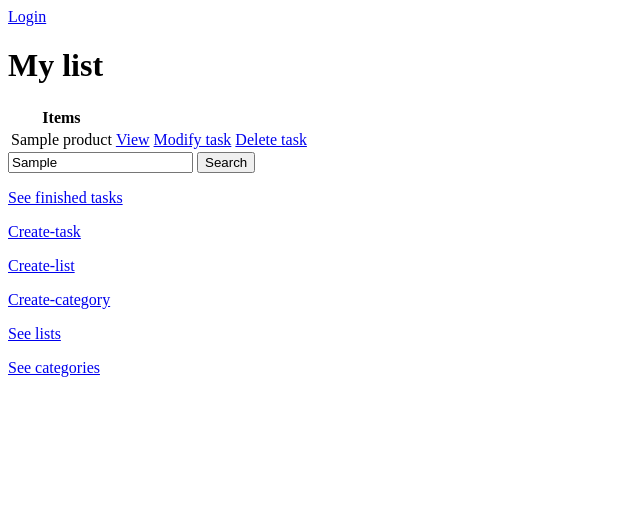
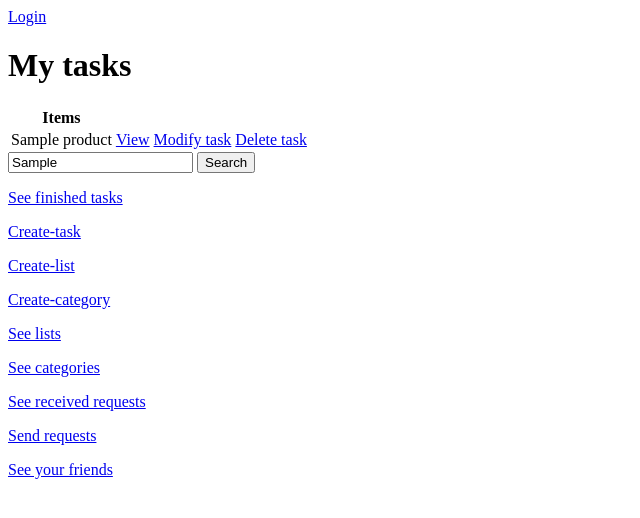
Before and after one commit to ioanaisar/ADG_Python, a Django app: template proiect4/to_do_list/list_app/templates/list_app/task_list.html in a window 1280 px wide. Shown: the top 518 px of the page, without its empty margins (0-640 px from the left). Run offline with Django 3.2, Linux system fonts and the light colour scheme; the template is opened without the code that fills it: most values are stand-ins (such as "Sample title", 1, 10 or a date in 2020).

Commit message:
Forth commit

```diff
--- a/proiect4/to_do_list/list_app/models.py
+++ b/proiect4/to_do_list/list_app/models.py
@@ -1,7 +1,5 @@
 from django.db import models
 from django.contrib.auth.models import AbstractUser
-# Create your models here.
-
 
 class User(AbstractUser, models.Model):
     friends = models.ManyToManyField("User", blank=True)
@@ -27,7 +25,6 @@ class Task(models.Model):
     # se sterge utilizatorul se va sterge si lista, poate fi nula
     user = models.ForeignKey(User, on_delete=models.CASCADE, null=True, blank = True)
     title = models.CharField(max_length=300, null=False, blank=True)
-    # a box to write in a message
     resume = models.TextField(null=True, blank = True)
     status = models.BooleanField(default=False)
     createTime = models.DateTimeField(auto_now_add=True)
@@ -46,9 +43,8 @@ class ToDoList(models.Model):
     list_title = models.CharField(max_length=300, null=False, blank=True)
     list_state = models.CharField(max_length=100, null=False, blank=True)
     all_tasks = models.ManyToManyField(Task)
-    #all_tasks = Task.objects.filter(main_list=list_title)
+    # all_tasks = Task.objects.filter(main_list=list_title)
     list_status = models.BooleanField(default=False)
-
 
     def __str__(self):
         return self.list_title
--- a/proiect4/to_do_list/list_app/templates/list_app/task_finished.html
+++ b/proiect4/to_do_list/list_app/templates/list_app/task_finished.html
@@ -1,4 +1,4 @@
-<h1>My list</h1>
+<h1>Finished tasks </h1>
 
 
 <table>
--- a/proiect4/to_do_list/list_app/templates/list_app/task_list.html
+++ b/proiect4/to_do_list/list_app/templates/list_app/task_list.html
@@ -8,15 +8,14 @@
 {% endif %}
 
 {% if request.user.is_authenticated %}
-    <p>{{request.user}}</p>
+    <p>Current user: {{request.user}}</p>
     <a href='logout/'>Logout</a>
 {% else %}
     <a href='login/'>Login</a>
 {% endif %}
 
 
-<h1>My list</h1>
-
+<h1>My tasks</h1>
 
 <table>
     <tr>
@@ -50,4 +49,11 @@
  <p><td><a href="{% url 'category-create' %}"> Create-category </a></td></p>
 
  <p><td><a href="{% url 'lists' %}"> See lists </a></td></p>
+
 <p><td><a href="{% url 'categories' %}"> See categories </a></td></p>
+
+<p><td><a href="{% url 'see_requests' %}"> See received requests </a></td></p>
+
+<p><td><a href="{% url 'choose_requests' %}"> Send requests </a></td></p>
+
+<p><td><a href="{% url 'see_friends' %}"> See your friends </a></td></p>
--- a/proiect4/to_do_list/list_app/urls.py
+++ b/proiect4/to_do_list/list_app/urls.py
@@ -7,9 +7,6 @@ from django.contrib.auth.views import LogoutView
 
 
 urlpatterns = [
-   # path('', List, name='tasks')
-    #path('',List.as_view(), name='tasks')
-    #path('', List.as_view(), name='view_all'),
     path('send_request/<int:userID>/',send_request, name = 'send-request'),
     path('accept_request/<int:requestID>/',accept_request, name = 'accept-request'),
     path('send_requests/', SendRequests.as_view(), name='choose_requests'),
```
Also changed, not shown: proiect4/to_do_list/list_app/forms.py (+7 -20 lines), proiect4/to_do_list/list_app/views.py (+16 -25 lines), proiect4/to_do_list/db.sqlite3.
